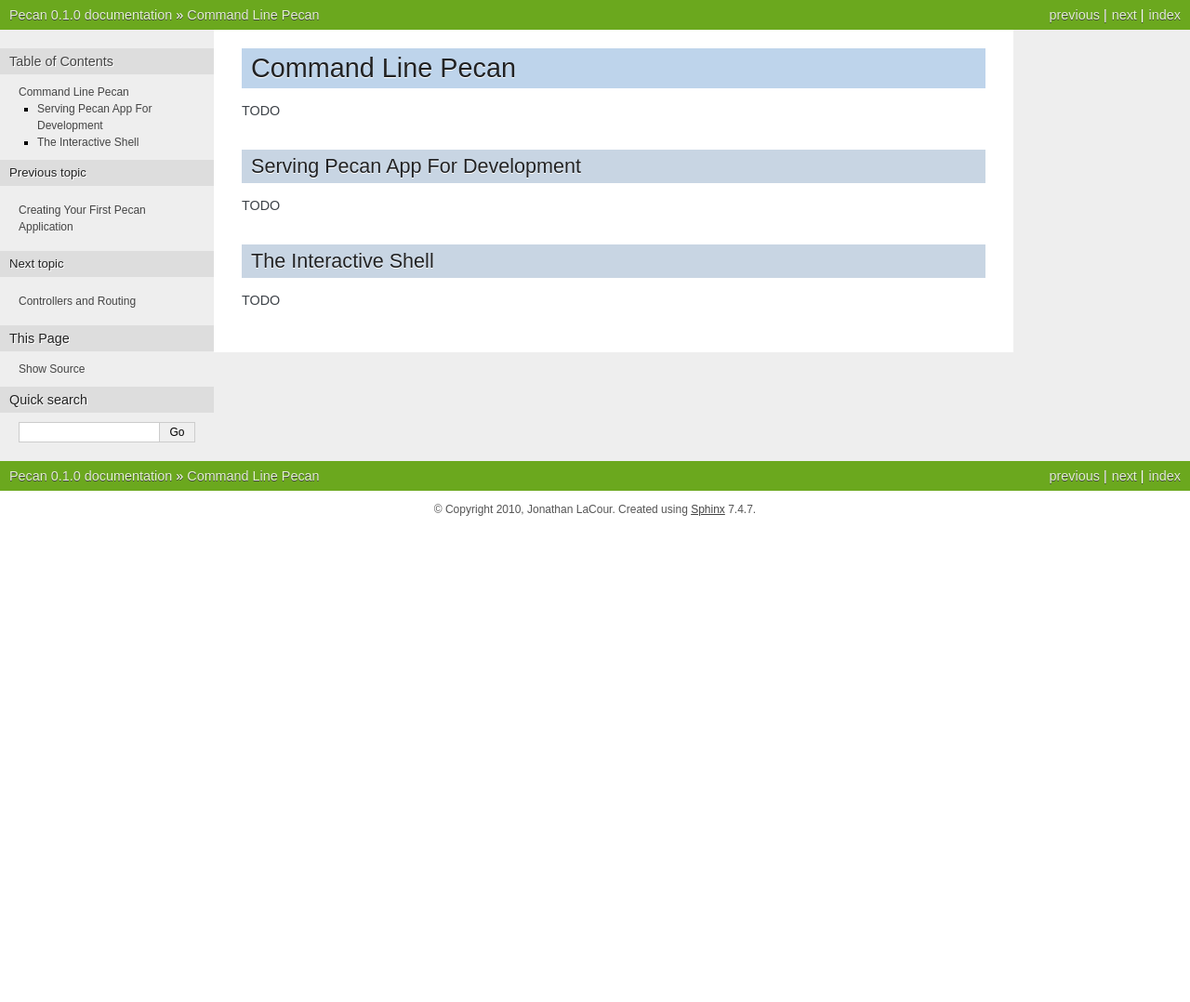
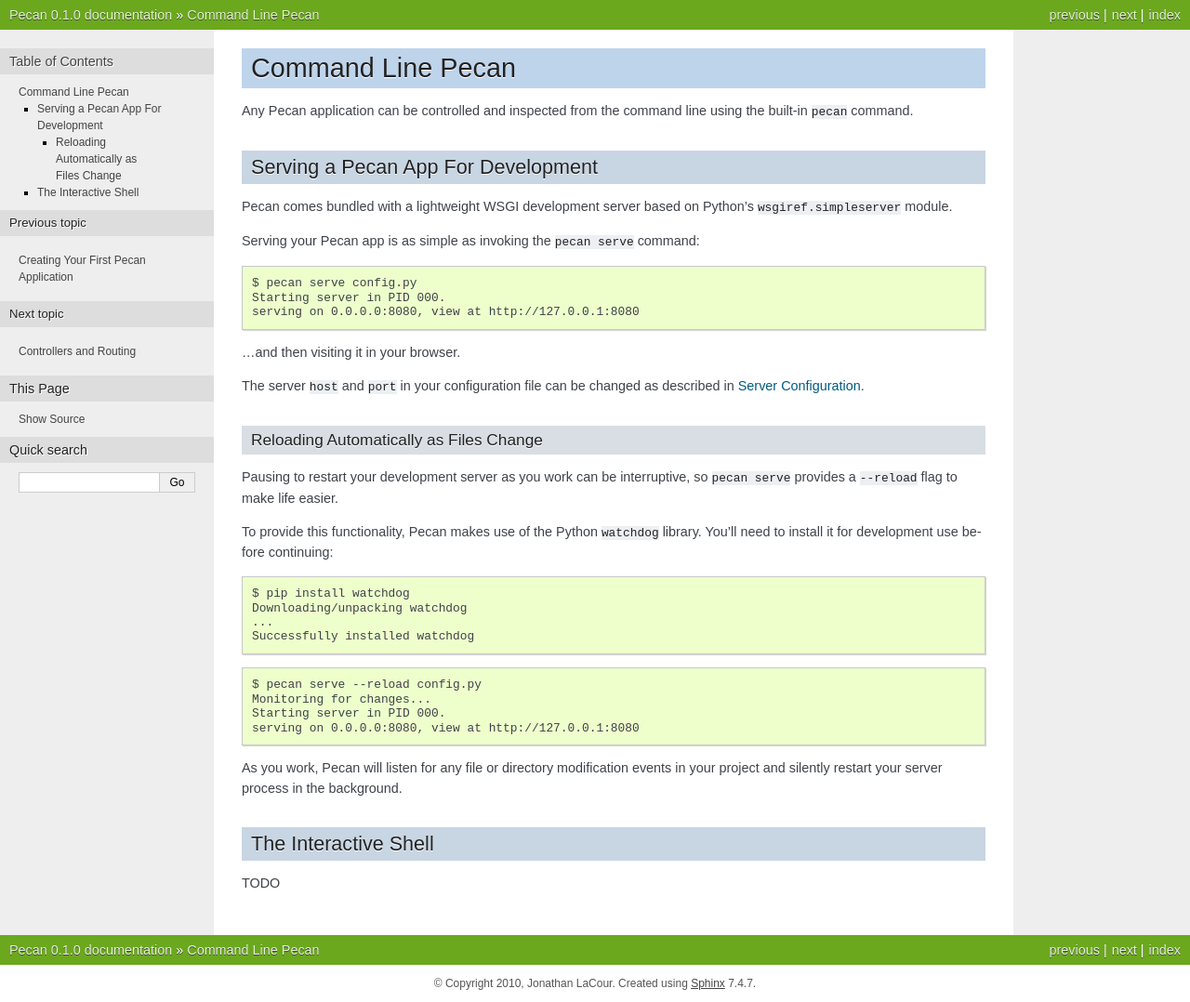
Before and after one commit to stackforge/pecan, a Sphinx documentation site: the page built from docs/source/commands.rst, in a window 1280 px wide. Shown: the whole page at 93% size. Built offline with Sphinx 7.4.7, drawn with Linux system fonts in a browser that asks for light colours; before the commit the page ends 900 px from its top, so only the background shows below that.

Commit message:
Documentation for the ``pecan serve`` command.

```diff
--- a/docs/source/commands.rst
+++ b/docs/source/commands.rst
@@ -2,11 +2,48 @@
 
 Command Line Pecan
 ==================
-TODO
+Any Pecan application can be controlled and inspected from the command line
+using the built-in ``pecan`` command.
 
-Serving Pecan App For Development
----------------------------------
-TODO
+Serving a Pecan App For Development
+-----------------------------------
+Pecan comes bundled with a lightweight WSGI development server based on
+Python's ``wsgiref.simpleserver`` module.
+
+Serving your Pecan app is as simple as invoking the ``pecan serve`` command::
+
+    $ pecan serve config.py
+    Starting server in PID 000.
+    serving on 0.0.0.0:8080, view at http://127.0.0.1:8080
+
+...and then visiting it in your browser.
+
+The server ``host`` and ``port`` in your configuration file can be changed as
+described in :ref:`server_configuration`.
+
+Reloading Automatically as Files Change
++++++++++++++++++++++++++++++++++++++++
+
+Pausing to restart your development server as you work can be interruptive, so
+``pecan serve`` provides a ``--reload`` flag to make life easier.
+
+To provide this functionality, Pecan makes use of the Python ``watchdog``
+library.  You'll need to install it for development use before continuing::
+
+    $ pip install watchdog
+    Downloading/unpacking watchdog
+    ...
+    Successfully installed watchdog
+
+::
+
+    $ pecan serve --reload config.py
+    Monitoring for changes...
+    Starting server in PID 000.
+    serving on 0.0.0.0:8080, view at http://127.0.0.1:8080
+
+As you work, Pecan will listen for any file or directory modification events in your project and silently restart your server process in the background.
+
 
 The Interactive Shell
 ---------------------
```
